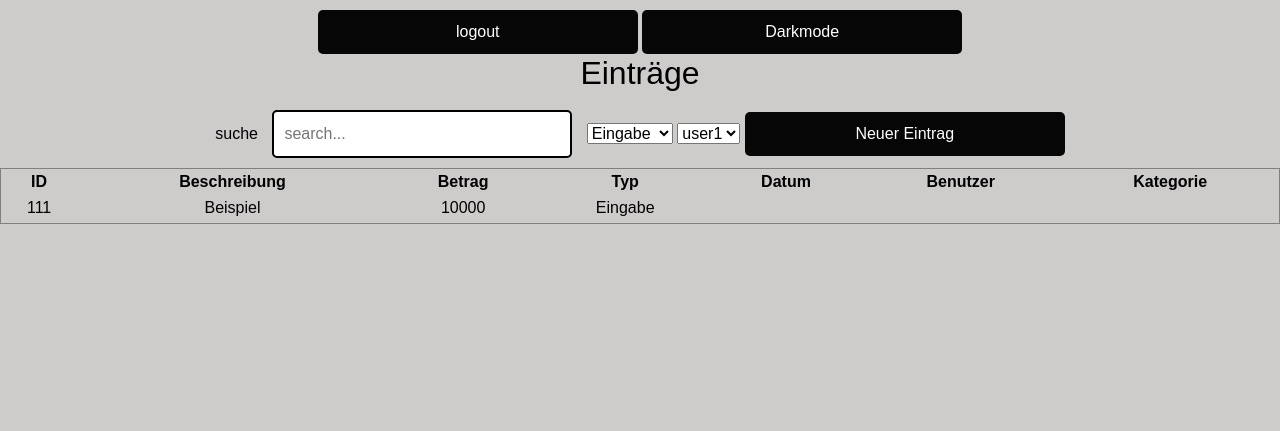
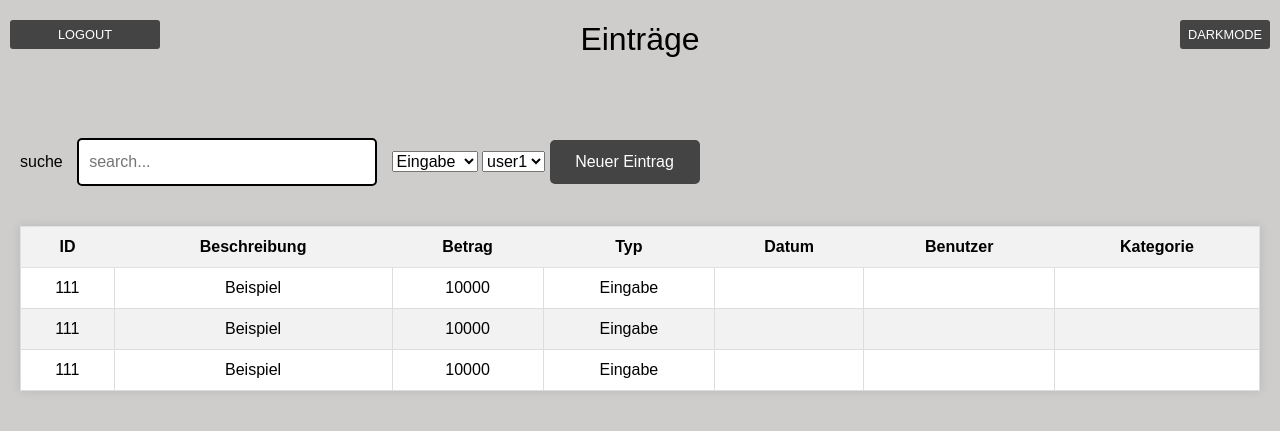
Before and after one commit to mepixop/Haushaltskasse_Website, a plain HTML site: page Entrytable.html in a window 1280 px wide. Drawn offline with nearby package versions, Linux system fonts and the light colour scheme.

Commit message:
Korrektur

```diff
--- a/Entrytable.html
+++ b/Entrytable.html
@@ -18,10 +18,12 @@
       integrity="sha384-YvpcrYf0tY3lHB60NNkmXc5s9fDVZLESaAA55NDzOxhy9GkcIdslK1eN7N6jIeHz"
       crossorigin="anonymous"
     ></script>
-    <button>logout</button>
-    <button>Darkmode</button>
+    <button id="logout-btn">LOGOUT</button>
+    <button id="darkmode-toggle">DARKMODE</button>
 
     <h2>Einträge</h2>
+
+    <div class="entry-container">
 
     <label for="filter">suche</label>
     <input type="text" id="search" placeholder="search..." />
@@ -36,9 +38,10 @@
       <option value="userName2">user2</option>
     </select>
 
-    <button>Neuer Eintrag</button>
+    <button type="submit">Neuer Eintrag</button>
 
-    <table border="1" width="100%">
+    <div class="table-container">
+    <table class="table table-striped table-hover" border="1" width="100%">
       <tr>
         <th>ID</th>
         <th>Beschreibung</th>
@@ -59,14 +62,41 @@
         <td></td>
       </tr>
       <tr>
+        <td>111</td>
+        <td>Beispiel</td>
+        <td>10000</td>
+        <td>Eingabe</td>
         <td></td>
         <td></td>
         <td></td>
-        <td></td>
+      </tr>
+      <tr>
+        <td>111</td>
+        <td>Beispiel</td>
+        <td>10000</td>
+        <td>Eingabe</td>
         <td></td>
         <td></td>
         <td></td>
       </tr>
     </table>
+</div>
+</div>
+    <script>
+        const toggleButton = document.getElementById('darkmode-toggle');
+const body = document.body;
+
+toggleButton.addEventListener('click', () => {
+    body.classList.toggle('darkmode'); // Darkmode Klasse für das Body-Element umschalten
+
+    // Button-Text anpassen
+    if (body.classList.contains('darkmode')) {
+        toggleButton.textContent = 'LIGHTMODE';
+    } else {
+        toggleButton.textContent = 'DARKMODE';
+    }
+});
+
+    </script>
   </body>
 </html>
--- a/Style.css
+++ b/Style.css
@@ -1,19 +1,28 @@
 /* Allgemeine Styles */
 body {
     margin: 0;
+    padding: 0;
     font-family: Arial, sans-serif;
-    background-color: #cecbcb;
+    background-color: #cecdcb;
     color: #000;
-    text-align: center;
 }
 
+
 .container {
-    margin-top: 10%;
+    max-width: 500px;
+    padding: 20px;
+    text-align: center;
+    margin-top: 50px;
 }
 
+
 h1 {
+    margin: 10px;
+    padding: 10px;
     font-size: 4rem;
     font-weight: normal;
+    text-align: center;
+
 }
 
 .input-box {
@@ -32,32 +41,146 @@ input {
 }
 
 button {
-    background-color: #060606;
+    background-color: #444;
     color: white;
     border: none;
     padding: 10px;
     margin-top: 10px;
-    width: 320px;
+    width: 150px;
     font-size: 1rem;
     cursor: pointer;
     border-radius: 5px;
 }
 
 button:hover {
-    background-color: #c9302c;
+    background-color:black;
 }
 
-a {
-    color: blue;
-    text-decoration: none;
+.link-untertext {
+    padding: 15px;
 }
 
-a:hover {
-    text-decoration: underline;
+
+#darkmode-toggle {
+    position: absolute;
+    top: 10px;
+    right: 10px;
+    padding: 5px 8px;
+    width:auto;
+    background-color: #444;
+    color: white;
+    border: none;
+    border-radius: 3px;
+    font-size: 0.8rem;
+    cursor: pointer;
+    transition: background-color 0.3s;
+}
+#darkmode-toggle:hover {
+    background-color: #222;
 }
 
-.darkmode-button {
+.darkmode {
+    background-color: black;
+    color: yellow;
+}
+
+.darkmode:hover {
+    background-color: #222;
+}
+
+.darkmode input,
+.darkmode select {
+    background-color: #333; /* Dunkleres Input-Feld */
+    color: #fff;
+    border-color: #555; /* Dunkler Rahmen */
+}
+
+.darkmode button {
+    background-color: #f4f2f0; /* Heller Button im Darkmode */
+    color: #070707;
+}
+
+/* Stile für den Logout-Button */
+#logout-btn {
     position: absolute;
+    top: 10px;
+    left: 10px; /* Abstand vom linken Rand */
+    padding: 5px 8px;
+    background-color: #444;
+    color: white;
+    border: none;
+    border-radius: 3px;
+    font-size: 0.8rem;
+    cursor: pointer;
+    transition: background-color 0.3s;
+}
+
+#logout-btn:hover {
+    background-color: #222;
+}
+
+h2 {
+    margin-top: 20px;
+    position: center;
     top: 20px;
-    right: 20px;
+    text-align: center; /* Überschrift zentrieren */
+    margin-bottom: 20px;
+    font-size: rem;
 }
+
+.entry-container {
+    max-width: auto; /* Breitere Container */
+    padding: 20px;
+    text-align: left; /* Standardausrichtung */
+    margin: 50px auto; /* Zentrieren des Containers mit Abstand */
+    position: relative; /* Damit sich die absolut positionierten Buttons relativ dazu ausrichten */
+}
+
+/* Tabelle */
+
+.table-container {
+    width: 100%; /* 100% der Containerbreite */
+    margin-top: 30px;
+}
+table {
+    width: 100%;
+    margin: 20px auto;
+    border-collapse: collapse; /* Verhindert doppelte Ränder */
+    box-shadow: 0 0 10px rgba(0, 0, 0, 0.1); /* Sanfter Schatten */
+
+}
+
+/* Tabellenkopf */
+th {
+    background-color: #444;
+    color: white;
+    padding: 12px 15px;
+    text-align: center;
+    font-weight: bold;
+    font-size: 1rem;
+
+}
+
+/* Tabellenzellen */
+td {
+    padding: 10px 15px;
+    text-align: center;
+    border: 1px solid #ddd;
+    font-size: 1rem;
+}
+
+/* Darkmode für die Tabelle */
+.darkmode table {
+    border: 1px solid #555;
+}
+
+.darkmode th {
+    background-color: #333;
+    color: white;
+}
+
+.darkmode td {
+    background-color: #333;
+    color: white;
+    border-color: #555;
+}
```
Also changed, not shown: Index.html (+28 -5 lines), Register.html (+21 -2 lines).
